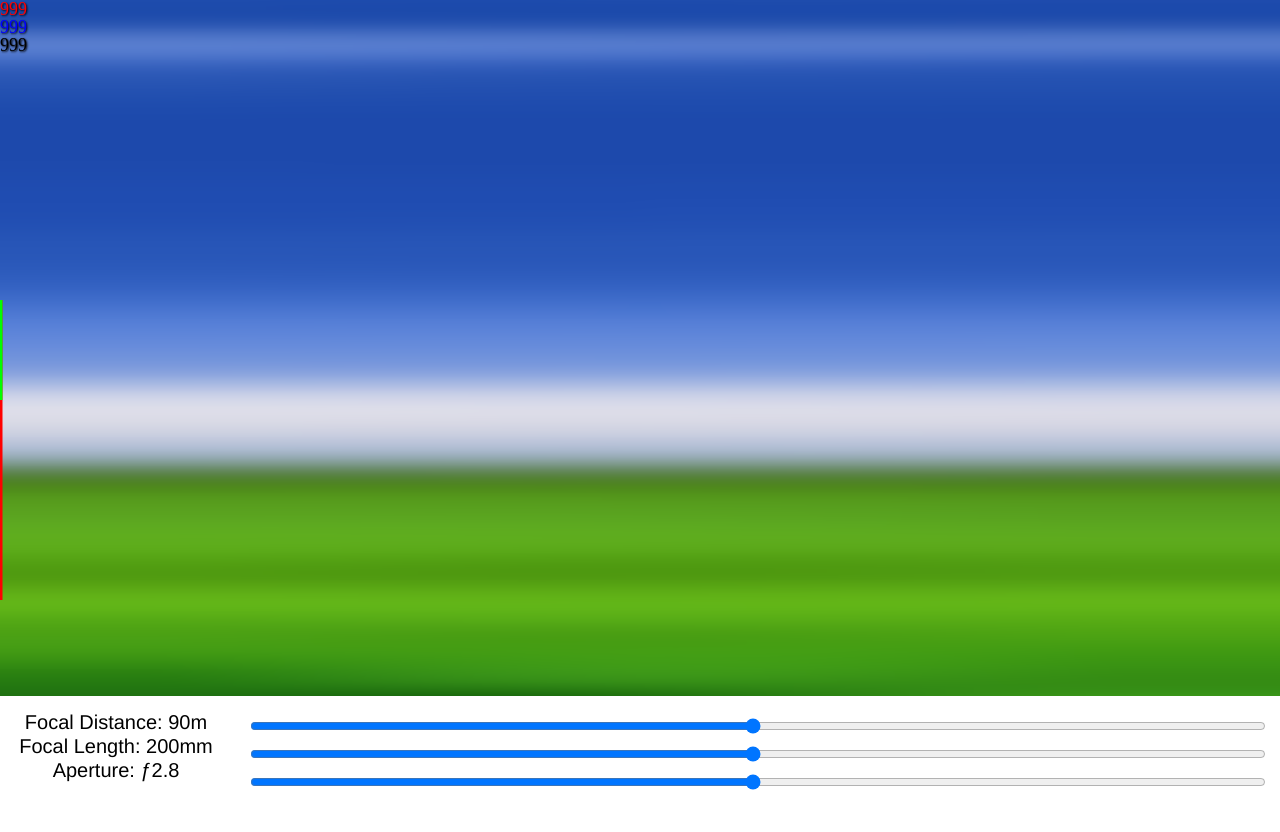
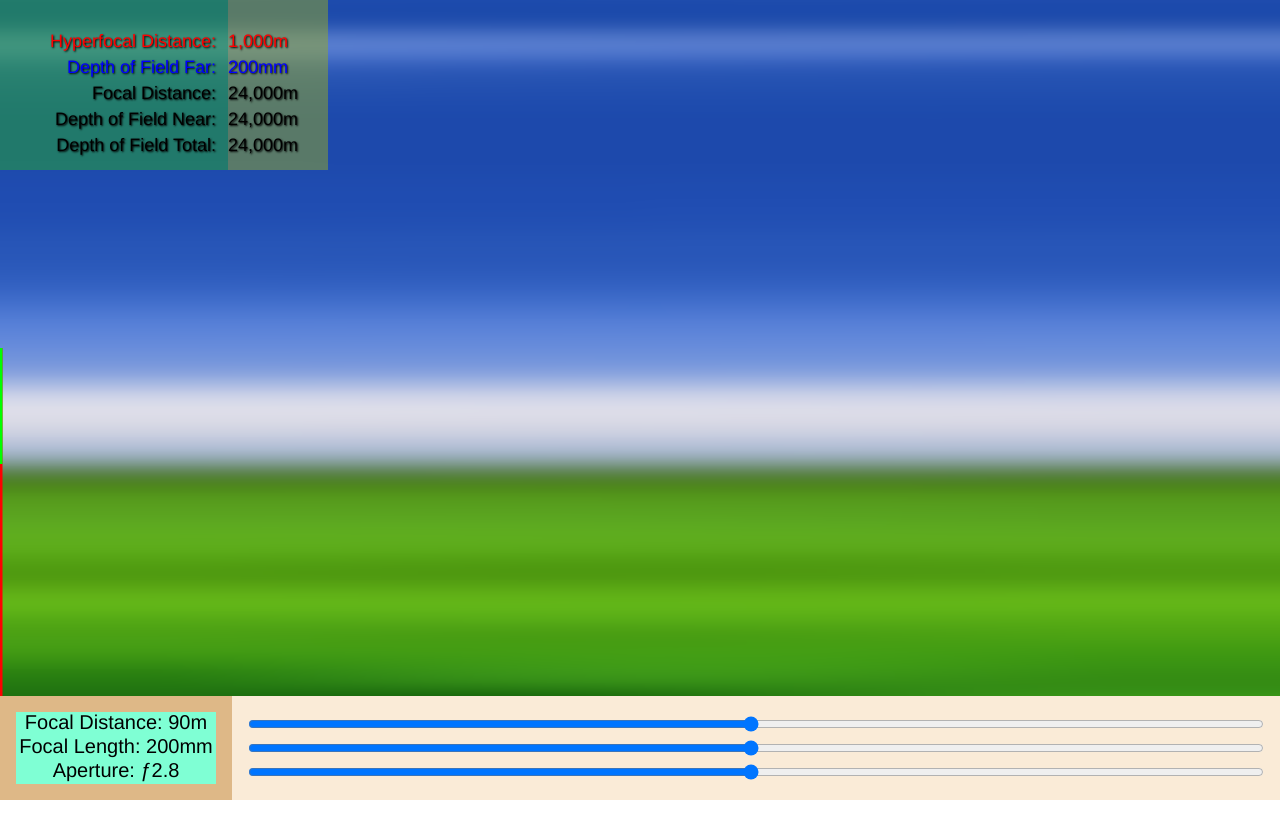
Before and after one commit to jmenter/lens-lab-html, a plain HTML site: page index.html in a window 1280 px wide. After the commit the page ends 800 px from the top, so only its background shows below. Drawn offline with Linux system fonts and the light colour scheme.

Commit message:
more improvements

```diff
--- a/index.html
+++ b/index.html
@@ -1,4 +1,5 @@
 <html>
+
 <head>
   <title>Lens•Lab</title>
   <meta charset="UTF-8" />
@@ -6,11 +7,22 @@
   <link href="./styles.css" rel="stylesheet" type="text/css" />
 </head>
 
-  <body onload="reset(event)">
+<body onload="reset(event)" onresize="handleWindowResize(event)">
   <div class="background" id="background">
-      <div class="label focal-distance" id="label-hyperfocal">999</div>
-      <div class="label focal-length" id="label-dof-far">999</div>
-      <div class="label focal-aperture" id="label-focal-distance">999</div>
+    <div class="main-labels-container">
+      <div class="label focal-distance" id="label-hyperfocal">Hyperfocal Distance:</div>
+      <div class="label focal-length" id="label-dof-far">Depth of Field Far:</div>
+      <div class="label focal-aperture" id="label-focal-distance">Focal Distance:</div>
+      <div class="label focal-aperture" id="label-focal-distance">Depth of Field Near:</div>
+      <div class="label focal-aperture" id="label-focal-distance">Depth of Field Total:</div>
+    </div>
+    <div class="main-values-container">
+      <div class="value focal-distance" id="label-hyperfocal">1,000m</div>
+      <div class="value focal-length" id="label-dof-far">200mm</div>
+      <div class="value focal-aperture" id="label-focal-distance">24,000m</div>
+      <div class="value focal-aperture" id="label-focal-distance">24,000m</div>
+      <div class="value focal-aperture" id="label-focal-distance">24,000m</div>
+    </div>
   </div>
   <canvas class="sandbox" id="sandbox"></canvas>
   <div class="labels-container">
@@ -25,34 +37,14 @@
     </div>
   </div>
   <div class="sliders-container">
-      <input
-        type="range"
-        min="1"
-        max="100"
-        value="50"
-        class="slider"
-        id="focalDistanceSlider"
-        oninput="handleFocalDistanceOnChange(event)"
-      />
-      <input
-        type="range"
-        min="1"
-        max="100"
-        value="50"
-        class="slider"
-        id="focalLengthSlider"
-        oninput="handleFocalLengthOnChange(event)"
-      />
-      <input
-        type="range"
-        min="1"
-        max="100"
-        value="50"
-        class="slider"
-        id="apertureSlider"
-        oninput="handleApertureOnChange(event)"
-      />
+    <input type="range" min="1" max="100" value="50" class="slider" id="focalDistanceSlider"
+      oninput="handleFocalDistanceOnChange(event)" step="any" />
+    <input type="range" min="1" max="100" value="50" class="slider" id="focalLengthSlider"
+      oninput="handleFocalLengthOnChange(event)" step="any" />
+    <input type="range" min="1" max="100" value="50" class="slider" id="apertureSlider"
+      oninput="handleApertureOnChange(event)" step="any" />
   </div>
   <script src="./source.js"></script>
 </body>
+
 </html>
--- a/source.js
+++ b/source.js
@@ -1,3 +1,4 @@
+
 const canvas = document.getElementById("sandbox");
 const context = canvas.getContext("2d");
 
@@ -30,8 +31,12 @@ const handleApertureOnChange = event => {
   draw();
 };
 
+const handleWindowResize = event => {
+  draw();
+}
+
 const draw = () => {
-  var height = window.innerHeight - 200;
+  var height = window.innerHeight - 104;
   canvas.width = window.innerWidth * window.devicePixelRatio;
   canvas.height = height * window.devicePixelRatio;
   canvas.style.width = window.innerWidth + "px";
--- a/styles.css
+++ b/styles.css
@@ -1,105 +1,16 @@
-html,
-body,
-div,
-span,
-applet,
-object,
-iframe,
-h1,
-h2,
-h3,
-h4,
-h5,
-h6,
-p,
-blockquote,
-pre,
-a,
-abbr,
-acronym,
-address,
-big,
-cite,
-code,
-del,
-dfn,
-em,
-img,
-ins,
-kbd,
-q,
-s,
-samp,
-small,
-strike,
-strong,
-sub,
-sup,
-tt,
-var,
-b,
-u,
-i,
-center,
-dl,
-dt,
-dd,
-ol,
-ul,
-li,
-fieldset,
-form,
-label,
-legend,
-table,
-caption,
-tbody,
-tfoot,
-thead,
-tr,
-th,
-td,
-article,
-aside,
-canvas,
-details,
-embed,
-figure,
-figcaption,
-footer,
-header,
-hgroup,
-menu,
-nav,
-output,
-ruby,
-section,
-summary,
-time,
-mark,
-audio,
-video {
+html, body, div, span, applet, object, iframe, h1, h2, h3, h4, h5, h6, p, blockquote, pre, a, abbr, acronym, address, big, cite, code, del, dfn, em, img, ins, kbd, q, s, samp, small, strike, strong, sub, sup, tt, var, b, u, i, center, dl, dt, dd, ol, ul, li, fieldset, form, label, legend, table, caption, tbody, tfoot, thead, tr, th, td, article, aside, canvas, details, embed, figure, figcaption, footer, header, hgroup, menu, nav, output, ruby, section, summary, time, mark, audio, video {
   margin: 0;
   padding: 0;
   border: 0;
   font-size: 100%;
   font: inherit;
   vertical-align: baseline;
+  font-family: Helvetica, Verdana, sans-serif
 }
 
 /* HTML5 display-role reset for older browsers */
 
-article,
-aside,
-details,
-figcaption,
-figure,
-footer,
-header,
-hgroup,
-menu,
-nav,
-section {
+article, aside, details, figcaption, figure, footer, header, hgroup, menu, nav, section {
   display: block;
 }
 
@@ -107,20 +18,15 @@ body {
   line-height: 1;
 }
 
-ol,
-ul {
+ol, ul {
   list-style: none;
 }
 
-blockquote,
-q {
+blockquote, q {
   quotes: none;
 }
 
-blockquote:before,
-blockquote:after,
-q:before,
-q:after {
+blockquote:before, blockquote:after, q:before, q:after {
   content: "";
   content: none;
 }
@@ -132,9 +38,23 @@ table {
 
 .background {
   width: 100%;
-  height: calc(100vh - (calc(24px * 3 + 16px * 2)));
+  height: calc(100vh - 104px);
   background-image: url("./background.png");
   background-size: 100% 100%;
+}
+
+.main-labels-container {
+  float: left;
+  width: 200px;
+  padding: 24px 4px 8px 24px;
+  background-color: rgba(39, 170, 45, 0.5)
+}
+
+.main-values-container {
+  float: left;
+  width: 100px;
+  padding: 24px 0px 8px 0px;
+  background-color: rgba(150, 170, 39, 0.5)
 }
 
 .sandbox {
@@ -145,9 +65,19 @@ table {
 }
 
 .label {
+  text-align: right;
   font-size: 18px;
   font-weight: 500;
   text-shadow: 1px 1px 2px black;
+  margin: 8px;
+}
+
+.value {
+  text-align: left;
+  font-size: 18px;
+  font-weight: 500;
+  text-shadow: 1px 1px 2px black;
+  margin: 8px 8px 8px 0px;
 }
 
 .focal-distance {
@@ -163,20 +93,23 @@ table {
 }
 
 .labels-container {
+  background-color: burlywood;
   float: left;
   padding: 16px;
   width: 200px;
-  height: calc(24px * 3 + 16px * 2);
+  height: calc(24px * 3);
 }
 
 .sliders-container {
+  background-color: antiquewhite;
   float: left;
   padding: 16px;
   width: calc(100% - 264px);
-  height: calc(24px * 3 + 16px * 2);
+  height: calc(24px * 3);
 }
 
 .slider-label {
+  background-color: aquamarine;
   font-family: Helvetica;
   float: left;
   clear: both;
@@ -191,14 +124,19 @@ table {
   clear: both;
   width: 100%;
   height: 24px;
+  margin: 0px;
 }
 
 .slider::-webkit-slider-thumb {
-  width: 25px; /* Set a specific slider handle width */
-  height: 25px; /* Slider handle height */
+  width: 25px;
+  /* Set a specific slider handle width */
+  height: 25px;
+  /* Slider handle height */
 }
 
 .slider::-moz-range-thumb {
-  width: 25px; /* Set a specific slider handle width */
-  height: 25px; /* Slider handle height */
+  width: 25px;
+  /* Set a specific slider handle width */
+  height: 25px;
+  /* Slider handle height */
 }
```
Lines whose indentation alone changed are shown as unchanged.
